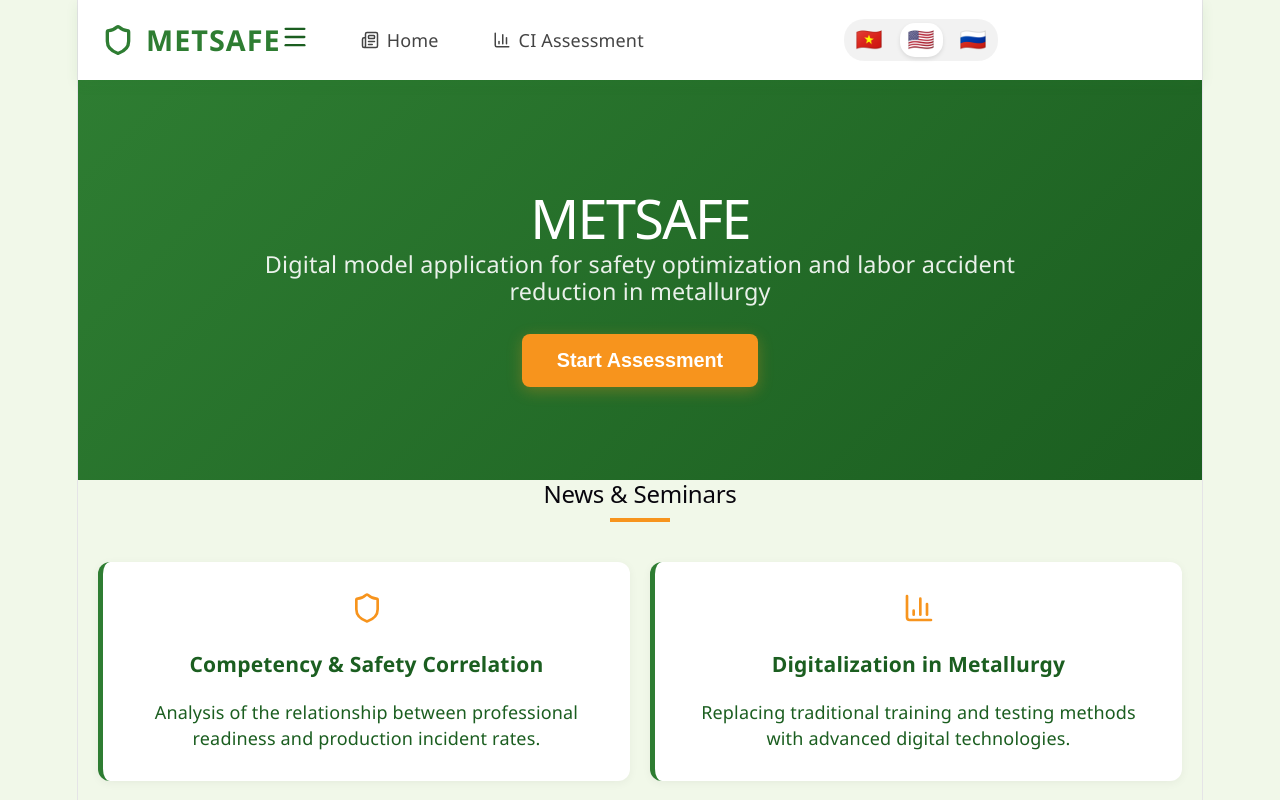
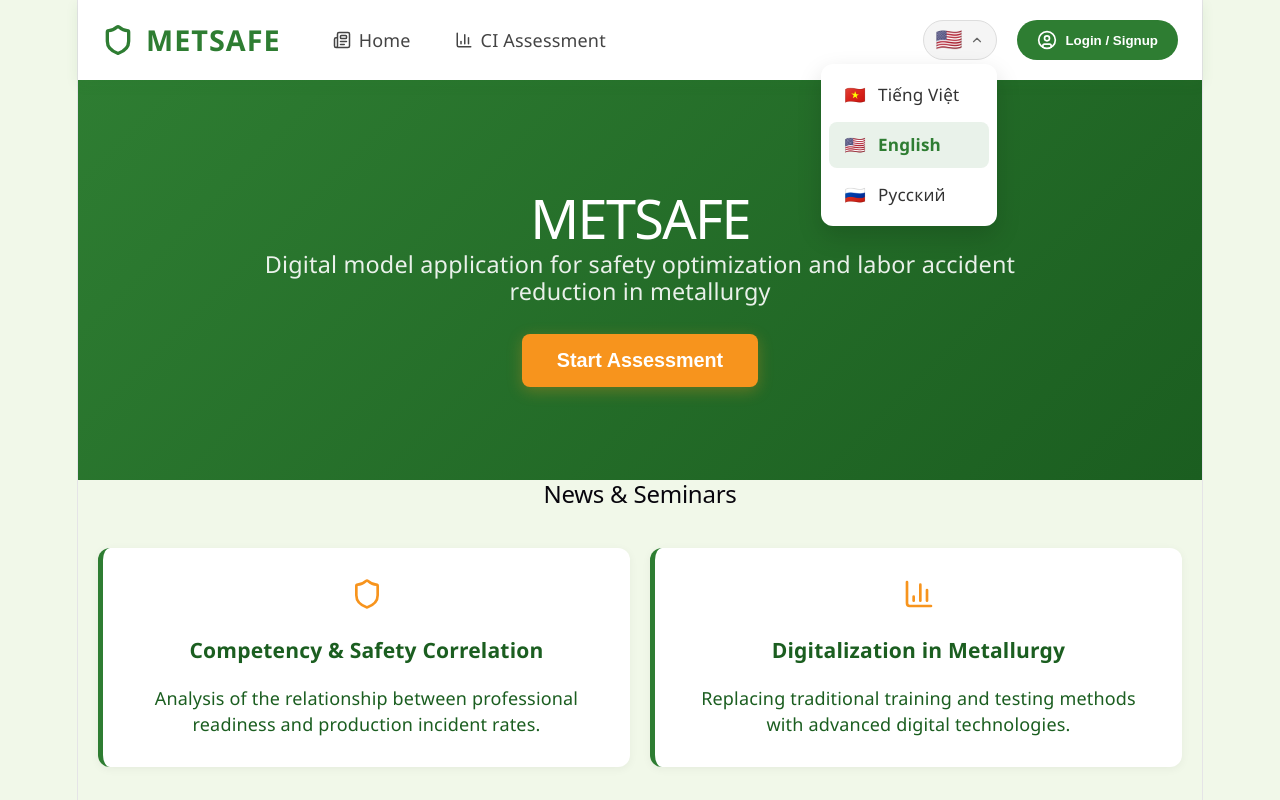
Before and after one commit to ngocleltt/metsafe, a React (Vite) app: page / in a window 1280 px wide. Both pictures are taken after a click on the button "🇺🇸". Shown: the top 800 px of the page. Built offline with nearby package versions, Linux system fonts and the light colour scheme.

Commit message:
icon locale

```diff
--- a/src/App.css
+++ b/src/App.css
@@ -40,6 +40,7 @@ body {
   display: flex;
   align-items: center;
   gap: 12px;
+  flex-shrink: 0;
 }
 
 .logo-text {
@@ -49,10 +50,20 @@ body {
   letter-spacing: 1px;
 }
 
+.nav-menu-wrapper {
+  display: flex;
+  align-items: center;
+  justify-content: space-between;
+  flex: 1;
+  margin-left: 40px;
+}
+
 .nav-links {
   display: flex;
   list-style: none;
-  gap: 30px;
+  gap: 20px;
+  margin: 0;
+  padding: 0;
 }
 
 .nav-item {
@@ -72,12 +83,104 @@ body {
   background-color: rgba(46, 125, 50, 0.05);
 }
 
-.active-link {
-  color: var(--primary-color);
-  border-bottom: 2px solid var(--primary-color);
-  border-radius: 0;
+/* --- PHẦN SỬA ĐỔI: Dàn hàng ngang cho Group bên phải --- */
+.nav-right-group {
+  display: flex;
+  align-items: center;
+  gap: 20px; /* Tạo khoảng cách giữa chọn ngôn ngữ và Login */
 }
 
+/* Dropdown Ngôn ngữ */
+.lang-dropdown-container {
+  position: relative;
+}
+
+.lang-dropdown-btn {
+  display: flex;
+  align-items: center;
+  gap: 8px;
+  background: #f5f5f5;
+  border: 1px solid #ddd;
+  padding: 6px 12px;
+  border-radius: 20px;
+  cursor: pointer;
+  font-size: 1.2rem;
+  transition: var(--transition);
+}
+
+.lang-dropdown-btn:hover {
+  background: #eeeeee;
+}
+
+.lang-dropdown-btn .arrow {
+  transition: transform 0.3s ease;
+  color: #666;
+}
+
+.lang-dropdown-btn .arrow.rotate {
+  transform: rotate(180deg);
+}
+
+.lang-dropdown-menu {
+  position: absolute;
+  top: 110%;
+  right: 0;
+  background: white;
+  border-radius: 12px;
+  box-shadow: 0 10px 25px rgba(0,0,0,0.15);
+  padding: 8px;
+  min-width: 160px;
+  z-index: 1000;
+  display: flex;
+  flex-direction: column;
+  gap: 4px;
+}
+
+.lang-option {
+  display: flex;
+  align-items: center;
+  gap: 12px;
+  padding: 10px 15px;
+  border-radius: 8px;
+  cursor: pointer;
+  transition: all 0.2s ease;
+  font-size: 0.95rem;
+  color: #333;
+}
+
+.lang-option:hover {
+  background: rgba(46, 125, 50, 0.08);
+  color: var(--primary-color);
+}
+
+.lang-option.selected {
+  background: rgba(46, 125, 50, 0.1);
+  font-weight: 600;
+  color: var(--primary-color);
+}
+
+/* Nút Login xịn xò hơn */
+.login-btn {
+  display: flex;
+  align-items: center;
+  gap: 8px;
+  background-color: var(--primary-color);
+  color: white;
+  padding: 10px 20px;
+  border-radius: 25px;
+  border: none;
+  font-weight: 600;
+  cursor: pointer;
+  transition: var(--transition);
+}
+
+.login-btn:hover {
+  background-color: var(--secondary-color);
+  transform: translateY(-2px);
+  box-shadow: 0 4px 12px rgba(46, 125, 50, 0.2);
+}
+
+/* --- CÁC PHẦN CÒN LẠI --- */
 .metsafe-hero {
   background: linear-gradient(135deg, var(--primary-color) 0%, var(--secondary-color) 100%);
   height: 400px;
@@ -93,7 +196,7 @@ body {
   font-size: 3rem;
   margin-bottom: 20px;
   text-transform: uppercase;
-  color : white;
+  color: white;
 }
 
 .hero-content p {
@@ -122,24 +225,12 @@ body {
   box-shadow: 0 6px 20px rgba(247, 148, 29, 0.5);
 }
 
-.section-header {
-  text-align: center;
-  margin-bottom: 40px;
-}
-
-.header-line {
-  width: 60px;
-  height: 4px;
-  background: var(--accent-color);
-  margin: 10px auto;
-}
-
 .news-grid {
   display: grid;
   grid-template-columns: repeat(auto-fit, minmax(300px, 1fr));
   gap: 20px;
   max-width: 1200px;
-  margin: 0 auto;
+  margin: 40px auto;
   padding: 0 20px;
 }
 
@@ -157,10 +248,6 @@ body {
   box-shadow: 0 8px 25px rgba(0,0,0,0.1);
 }
 
-.card-icon-wrapper {
-  margin-bottom: 15px;
-}
-
 .metsafe-footer {
   background-color: var(--white);
   padding: 2rem 0;
@@ -168,93 +255,43 @@ body {
   border-top: 1px solid #dee2e6;
   margin-top: 3rem;
   color: #6c757d;
-  font-size: 0.9rem;
-}
-.nav-menu-wrapper {
-  display: flex;
-  align-items: center;
-  gap: 2rem;
-  flex: 1;
-  justify-content: space-between;
 }
 
-.nav-actions {
-  display: flex;
-  align-items: center;
-  gap: 1.5rem;
-}
-
-.lang-switcher {
-  display: flex;
-  gap: 0.5rem;
-  background: rgba(0, 0, 0, 0.05);
-  padding: 4px;
-  border-radius: 20px;
-}
-
-.lang-btn {
-  background: none;
-  border: none;
+.mobile-icon {
+  display: none;
   cursor: pointer;
-  padding: 4px 8px;
-  border-radius: 15px;
-  transition: all 0.3s ease;
-  font-size: 1.2rem;
-  display: flex;
-  align-items: center;
-  justify-content: center;
-}
-
-.lang-btn.active {
-  background: white;
-  box-shadow: 0 2px 4px rgba(0,0,0,0.1);
-}
-
-.lang-btn:hover:not(.active) {
-  background: rgba(255, 255, 255, 0.5);
-}
-
-.login-btn {
-  display: flex;
-  align-items: center;
-  gap: 8px;
-  background: var(--primary-green);
-  color: white;
-  padding: 8px 16px;
-  border-radius: 8px;
-  border: none;
-  font-weight: 600;
-  cursor: pointer;
-  transition: background 0.3s ease;
-}
-
-.login-btn:hover {
-  background: #1b5e20;
 }
 
 @media (max-width: 768px) {
+  .mobile-icon {
+    display: block;
+  }
+
   .nav-menu-wrapper {
+    display: none;
     flex-direction: column;
     position: absolute;
-    top: 70px;
-    left: -100%;
+    top: 80px;
+    left: 0;
     width: 100%;
     background: white;
     padding: 2rem;
-    transition: 0.3s;
     box-shadow: 0 10px 10px rgba(0,0,0,0.1);
+    margin-left: 0;
   }
 
   .nav-menu-wrapper.active {
-    left: 0;
+    display: flex;
   }
 
-  .nav-actions {
+  .nav-links, .nav-right-group {
     flex-direction: column;
     width: 100%;
+    gap: 1rem;
+    align-items: flex-start;
   }
 
-  .login-btn {
+  .login-btn, .lang-dropdown-btn {
     width: 100%;
     justify-content: center;
   }
--- a/src/components/Navbar.jsx
+++ b/src/components/Navbar.jsx
@@ -1,14 +1,17 @@
 import React, { useState } from 'react';
-import { Shield, BarChart3, Newspaper, Menu, X, Globe, UserCircle } from 'lucide-react';
+import { Shield, BarChart3, Newspaper, Menu, X, UserCircle, ChevronDown } from 'lucide-react';
 
 const Navbar = ({ t, currentLang, changeLanguage }) => {
   const [isMenuOpen, setIsMenuOpen] = useState(false);
+  const [isLangOpen, setIsLangOpen] = useState(false);
 
   const languages = [
-    { code: 'vi', label: 'VN', flag: '🇻🇳' },
-    { code: 'en', label: 'EN', flag: '🇺🇸' },
-    { code: 'ru', label: 'RU', flag: '🇷🇺' }
+    { code: 'vi', flag: '🇻🇳', label: 'Tiếng Việt' },
+    { code: 'en', flag: '🇺🇸', label: 'English' },
+    { code: 'ru', flag: '🇷🇺', label: 'Русский' }
   ];
+
+  const currentFlag = languages.find(l => l.code === currentLang)?.flag;
 
   return (
     <nav className="metsafe-navbar">
@@ -38,23 +41,38 @@ const Navbar = ({ t, currentLang, changeLanguage }) => {
             </li>
           </ul>
 
-          <div className="nav-actions">
-            <div className="lang-switcher">
-              {languages.map((lang) => (
-                <button
-                  key={lang.code}
-                  className={`lang-btn ${currentLang === lang.code ? 'active' : ''}`}
-                  onClick={() => changeLanguage(lang.code)}
-                  title={lang.label}
-                >
-                  <span className="flag-icon">{lang.flag}</span>
-                </button>
-              ))}
+          <div className="nav-right-group">
+            <div className="lang-dropdown-container">
+              <button
+                className="lang-dropdown-btn"
+                onClick={() => setIsLangOpen(!isLangOpen)}
+              >
+                <span className="current-flag">{currentFlag}</span>
+                <ChevronDown size={14} className={`arrow ${isLangOpen ? 'rotate' : ''}`} />
+              </button>
+
+              {isLangOpen && (
+                <div className="lang-dropdown-menu">
+                  {languages.map((lang) => (
+                    <div
+                      key={lang.code}
+                      className={`lang-option ${currentLang === lang.code ? 'selected' : ''}`}
+                      onClick={() => {
+                        changeLanguage(lang.code);
+                        setIsLangOpen(false);
+                      }}
+                    >
+                      <span>{lang.flag}</span>
+                      <span>{lang.label}</span>
+                    </div>
+                  ))}
+                </div>
+              )}
             </div>
 
             <button className="login-btn">
               <UserCircle size={20} />
-              <span>Login / Signup</span>
+              <span>{t.nav.login}</span>
             </button>
           </div>
         </div>
```
